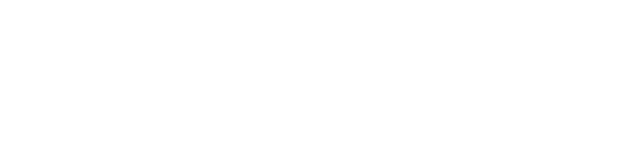
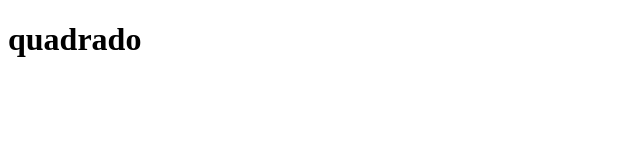
Before and after one commit to samusilva310109-a11y/teste-git-ds1t, a plain HTML site: page index.html in a window 1280 px wide. Shown: the whole page, without its empty margins (0-640 px from the left). Drawn offline with Linux system fonts and the light colour scheme.

Commit message:
quadrado criado

```diff
--- a/index.html
+++ b/index.html
@@ -6,6 +6,8 @@
     <title>Git e github</title>
 </head>
 <body>
-
+    <div>
+        <h1>quadrado</h1>
+    </div>
 </body>
 </html>
```
